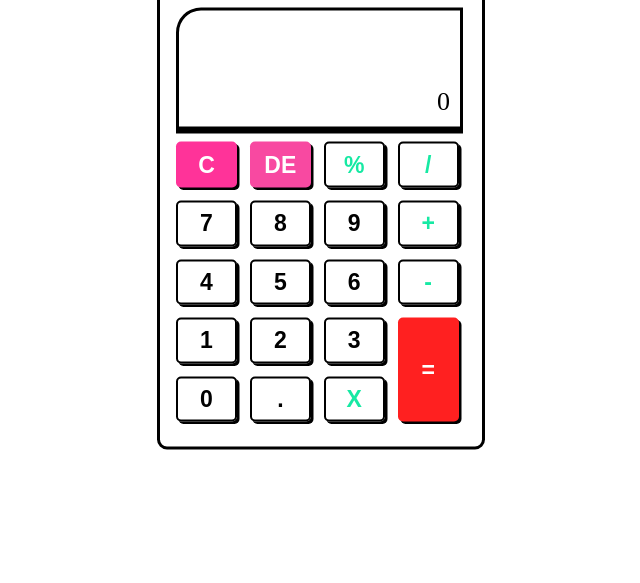
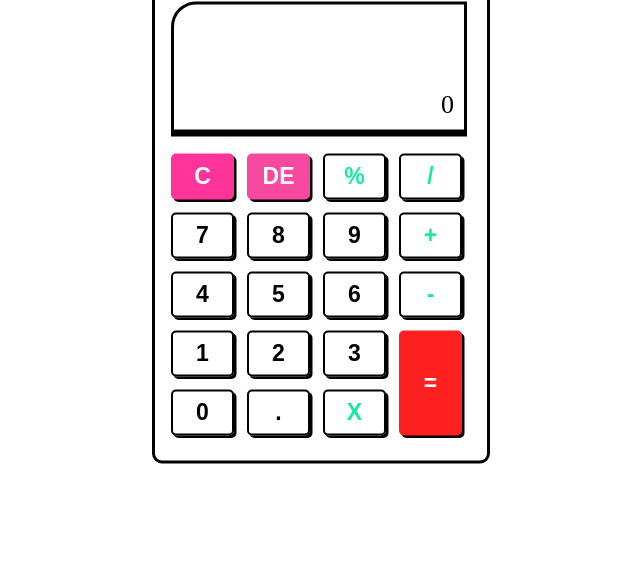
Before and after one commit to cuber-dev/Casio-calculator-, a plain HTML site: page index.html in a window 1280 px wide. Shown: the part 217-800 px from the top of the page, without its empty margins (319-959 px from the left). Drawn offline with Linux system fonts and the light colour scheme.

Commit message:
Update style.css

```diff
--- a/style.css
+++ b/style.css
@@ -32,8 +32,8 @@ body {
   flex-direction: column;
   justify-content: space-between;
   /* align-items: center; */
-  height: 495px;
-  width: 290px;
+  height: 523px;
+  width: 300px;
   padding: 16px;
   border-radius: 10px;
   border: 3px solid rgb(0, 0, 0);
```
